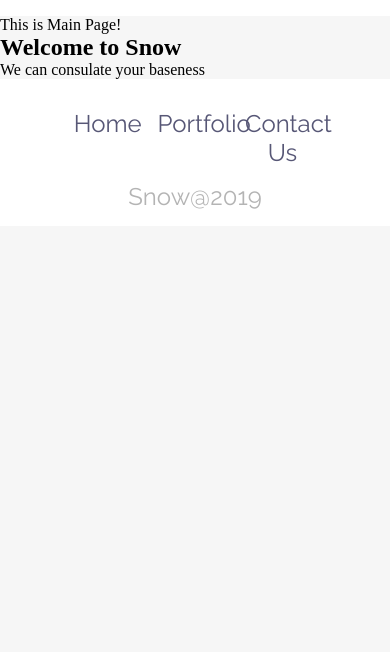
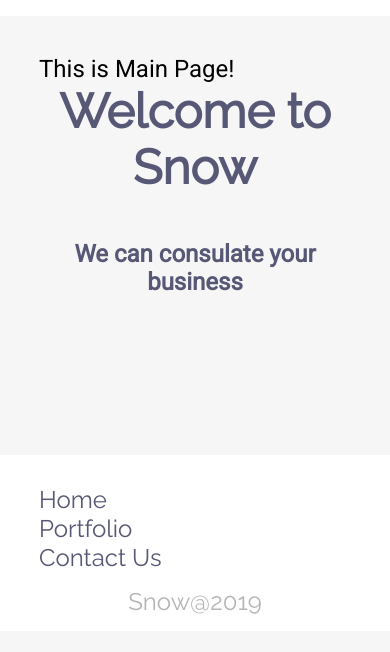
Before and after one commit to olegbb1502/temp-Repo, a website: page app/index.html in a window 390 px wide. Shown: the part 64-716 px from the top of the page. Drawn offline with nearby package versions, Linux system fonts and the light colour scheme; files that its build step writes are made by us from their sources.

Commit message:
main page

```diff
--- a/app/index.html
+++ b/app/index.html
@@ -41,9 +41,9 @@
       </div>
     </header>
     <main>
-      This is Main Page!
+      <span>This is Main Page!</span>
       <h2>Welcome to Snow</h2>
-      <p>We can consulate your baseness</p>
+      <p>We can consulate your business</p>
     </main>
     <footer>
       <div class="footer-content">
--- a/app/styles/components/footer.scss
+++ b/app/styles/components/footer.scss
@@ -12,9 +12,18 @@ footer{
       margin: 15px auto;
       display: flex;
       justify-content: space-between;
+      @media(max-width: 500px){
+        flex-direction: column;
+        align-items: flex-start;
+        width: 100%;
+      }
       .col{
         width: 30%;
         text-align: center;
+        @media(max-width: 500px){
+          text-align: left;
+          width: 100%;
+        }
         a{
           @include Raleway(300);
           font-size: calculateWidth(18);
--- a/app/styles/pages/main.scss
+++ b/app/styles/pages/main.scss
@@ -0,0 +1,43 @@
+main{
+  width: 100%;
+  box-sizing: border-box;
+  padding: 10%;
+  span{
+    @include Roboto(300);
+    font-size: calculateWidth(18);
+    color: #000;
+    margin-bottom: 25px;
+    @media(max-width: 780px){
+      font-size: tabletWidth(24);
+    }
+    @media(max-width: 500px){
+      font-size: 24px;
+    }
+  }
+  h2{
+    text-align: center;
+    @include Raleway(bold);
+    font-size: calculateWidth(48);
+    color: $dimgray;
+    margin-bottom: 45px;
+    @media(max-width: 780px){
+      font-size: tabletWidth(28);
+    }
+    @media(max-width: 500px){
+      font-size: 48px;
+    }
+  }
+  p{
+    text-align: center;
+    @include Roboto(bold);
+    font-size: calculateWidth(24);
+    color: $dimgray;
+    margin-bottom: 120px;
+    @media(max-width: 780px){
+      font-size: tabletWidth(24);
+    }
+    @media(max-width: 500px){
+      font-size: 24px;
+    }
+  }
+}
```
